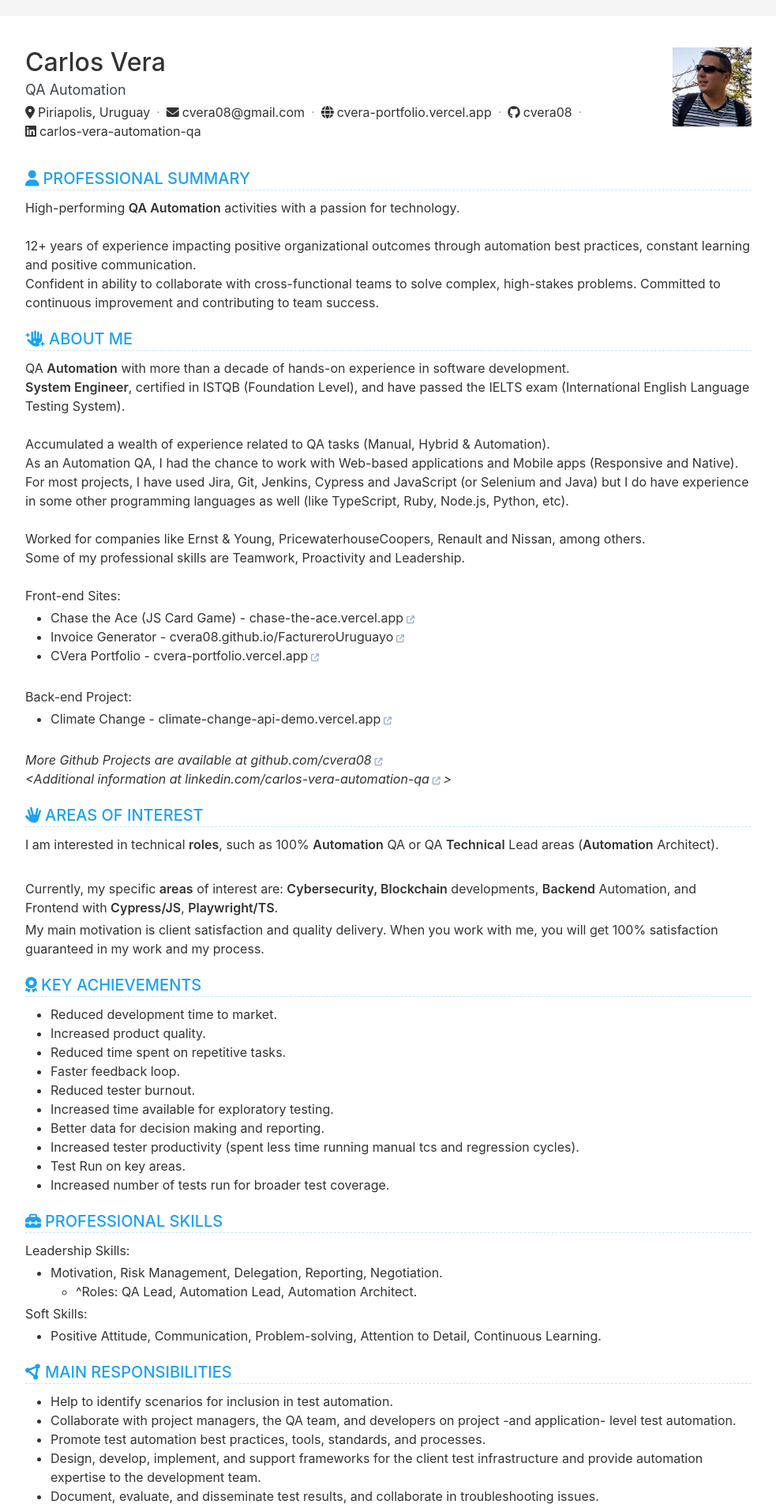
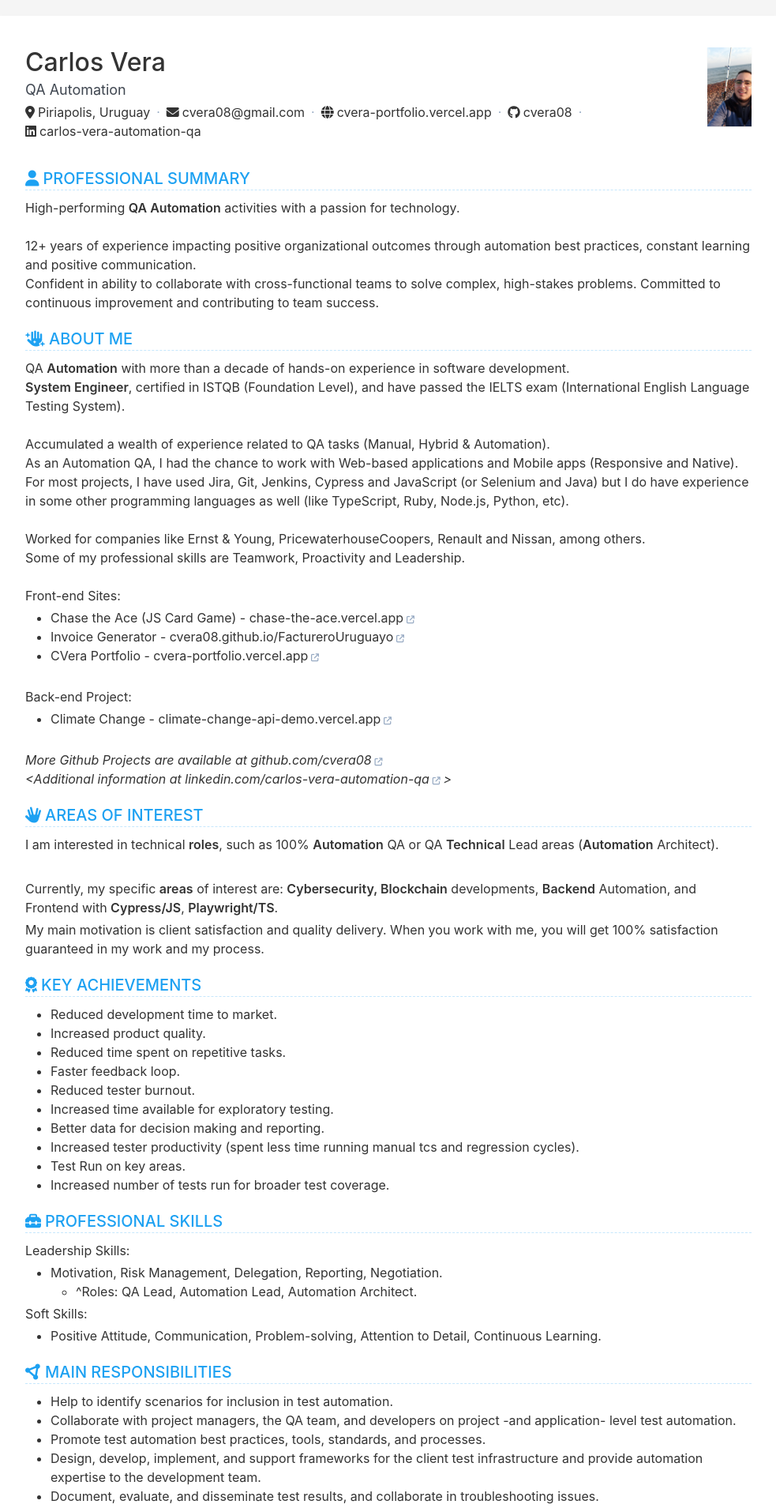
Before and after one commit to cvera08/full-resume, a Jekyll site: the page built from index.html, in a window 1280 px wide. Shown: the top 1909 px of the page at 79% size, without its empty margins (148-1131 px from the left). Built offline with Jekyll 4.4.1, drawn with Linux system fonts in a browser that asks for light colours.

Commit message:
feat: profile photo_2

```diff
--- a/_data/data.yml
+++ b/_data/data.yml
@@ -3,7 +3,7 @@ basic:
   title: QA Automation           # job title
   avatar:
     show: true                       # show or hide avatar
-    path: /assets/images/profile.png # avatar file path
+    path: /assets/images/profile.jpg # avatar file path
 
 contact:
   # meta
```
Also changed, not shown: assets/images/profile.jpg (added), assets/images/profile.png (deleted).
